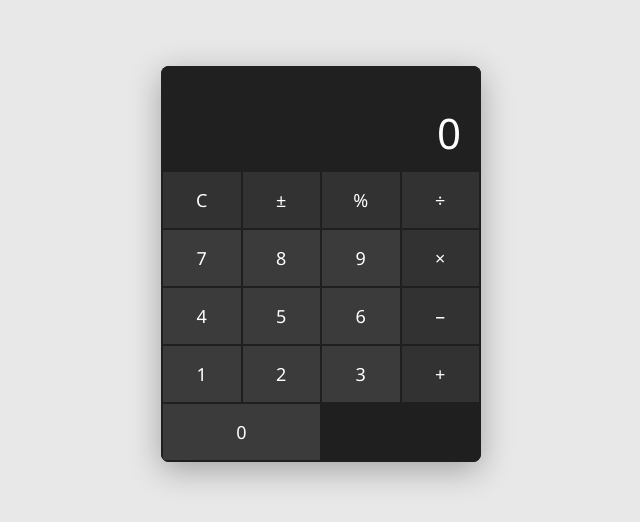
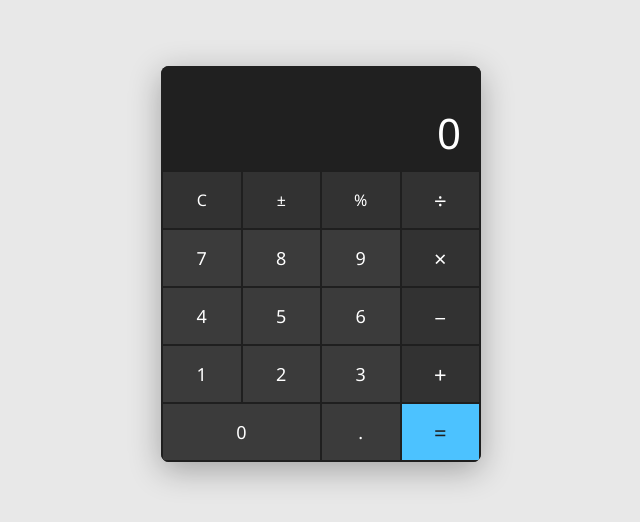
Before and after one commit to Archer953/calculator, a Vue app: page / in a window 1280 px wide. Shown: the part 136-658 px from the top of the page, without its empty margins (319-959 px from the left). Built offline with nearby package versions, Linux system fonts and the light colour scheme.

Commit message:
feat: 等号按钮+小数点按钮+Windows风格精修 — 全按钮就位，字号分层，等号蓝色主题

```diff
--- a/src/App.vue
+++ b/src/App.vue
@@ -23,8 +23,10 @@ const buttons = [
   { label: '2', type: 'number', row: 4, col: 2 },
   { label: '3', type: 'number', row: 4, col: 3 },
   { label: '+', type: 'operator', row: 4, col: 4 },
-  // 第 5 行：数字 0（占两列，小数点与等号后续填充）
+  // 第 5 行：数字 0（占两列）    小数点 .     等号 =
   { label: '0', type: 'number', row: 5, col: 1, wide: true },
+  { label: '.', type: 'number', row: 5, col: 3 },
+  { label: '=', type: 'equals', row: 5, col: 4 },
 ]
 </script>
 
--- a/src/components/CalculatorButton.vue
+++ b/src/components/CalculatorButton.vue
@@ -39,7 +39,9 @@ defineEmits(['click'])
   display: flex;
   align-items: center;
   justify-content: center;
-  transition: filter 0.1s;
+  transition: filter 0.1s, background-color 0.1s;
+  user-select: none;
+  outline: none;
 }
 
 .calc-btn:hover {
@@ -54,24 +56,41 @@ defineEmits(['click'])
 .btn-number {
   background-color: #3b3b3b;
   color: #ffffff;
+  font-size: 18px;
+  font-weight: 400;
 }
 
 /* 运算符按钮 */
 .btn-operator {
   background-color: #323232;
   color: #ffffff;
+  font-size: 22px;
+  font-weight: 300;
 }
 
 /* 功能按钮 */
 .btn-function {
   background-color: #323232;
   color: #ffffff;
+  font-size: 16px;
+  font-weight: 400;
 }
 
 /* 等号按钮 */
 .btn-equals {
   background-color: #4cc2ff;
   color: #1f1f1f;
+  font-size: 22px;
+}
+
+.btn-equals:hover {
+  background-color: #7ad6ff;
+  filter: none;
+}
+
+.btn-equals:active {
+  background-color: #2a9fd6;
+  filter: none;
 }
 
 .btn-wide {
```
